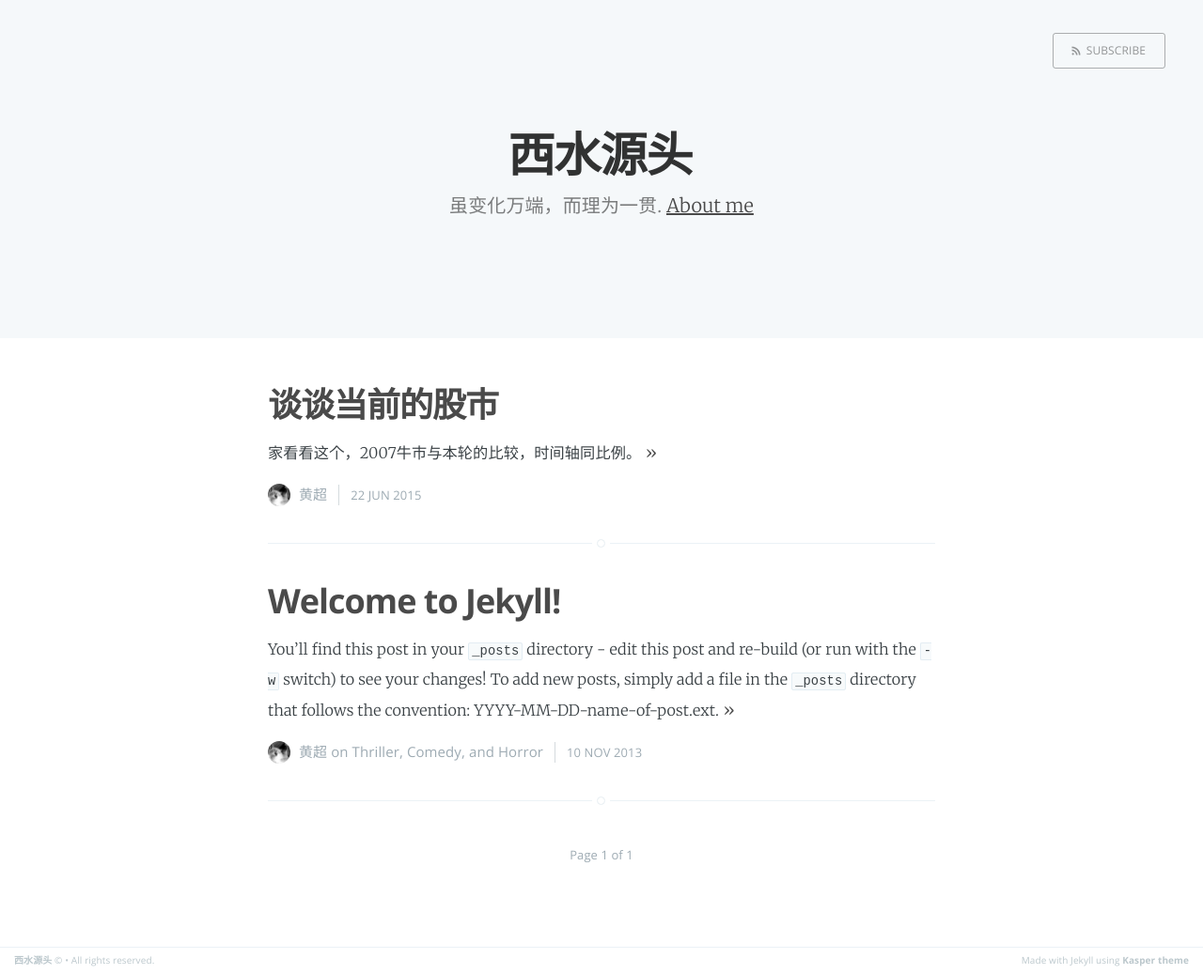
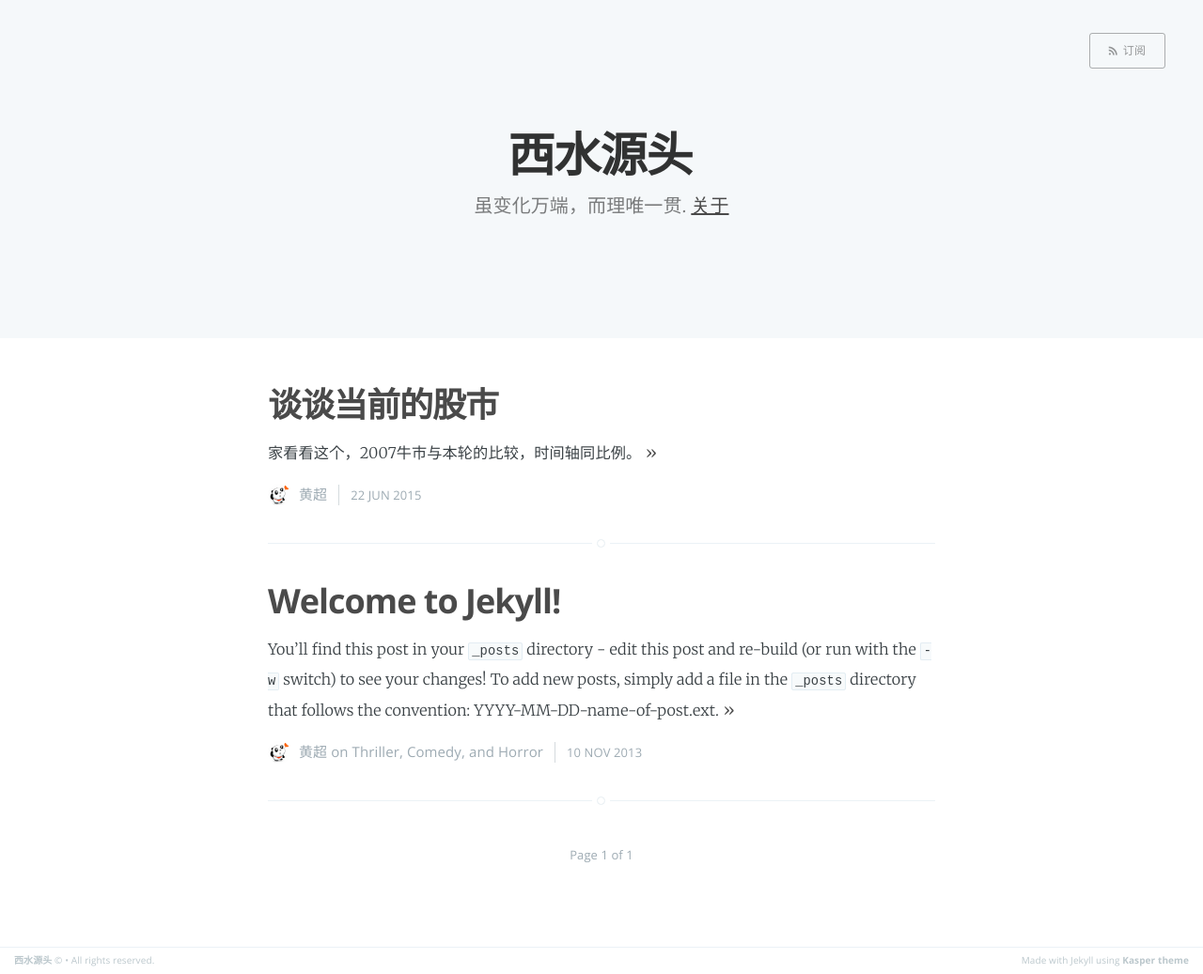
Before and after one commit to westsource/westsource.github.io, a Jekyll site: the page built from index.html, in a window 1280 px wide. Shown: the whole page at 94% size. Built offline with Jekyll 4.4.1, drawn with Linux system fonts in a browser that asks for light colours; Markdown is read by kramdown in place of the engine named in the settings; the list of posts is cut into pages by our own code.

Commit message:
继续修改

```diff
--- a/_config.yml
+++ b/_config.yml
@@ -1,5 +1,5 @@
 name: 西水源头
-description: 虽变化万端，而理为一贯
+description: 虽变化万端，而理唯一贯
 meta_description: 技术与沉思
 
 markdown: redcarpet
--- a/index.html
+++ b/index.html
@@ -9,21 +9,21 @@ about: 'about.html'
     <nav class="main-nav overlay clearfix">
             {% if page.logo %}
                 <a class="blog-logo" href="{{ site.baseurl }}">
-                    <img src="{{ page.logo }}" alt="Blog Logo" />
+                    <img src="{{ page.logo }}" alt="博客图片" />
                 </a>
             {% endif %}
-        <a class="subscribe-button icon-feed" href="{{ site.baseurl }}rss.xml">Subscribe</a>
+        <a class="subscribe-button icon-feed" href="{{ site.baseurl }}rss.xml">订阅</a>
     </nav>
     <div class="vertical">
         <div class="main-header-content inner">
             <h1 class="page-title">{{ site.name }}</h1>
             <h2 class="page-description">
                 {% if site.description %} {{ site.description }}. {% endif %}
-                {% if page.about %} <a href='{{ site.baseurl }}{{ page.about }}'> About me </a> {% endif %}
+                {% if page.about %} <a href='{{ site.baseurl }}{{ page.about }}'> 关于 </a> {% endif %}
             </h2>
         </div>
     </div>
-    <a class="scroll-down icon-arrow-left" href="#content" data-offset="-45"><span class="hidden">Scroll Down</span></a>
+    <a class="scroll-down icon-arrow-left" href="#content" data-offset="-45"><span class="hidden">向下滚动</span></a>
 </header>
 
 
@@ -45,7 +45,7 @@ about: 'about.html'
         </section>
         <footer class="post-meta">
             {% if site.author %}
-                <img class="author-thumb" src="/assets/images/profile.png" alt="Author's profile picture" nopin="nopin" />
+                <img class="author-thumb" src="/assets/images/panda-small.png" alt="Author's profile picture" nopin="nopin" />
                 {{ site.author }}
             {% endif %}
             {% if post.categories.size > 0 %}
```
Also changed, not shown: assets/images/panda-small.png (added), assets/images/panda.png (added).
